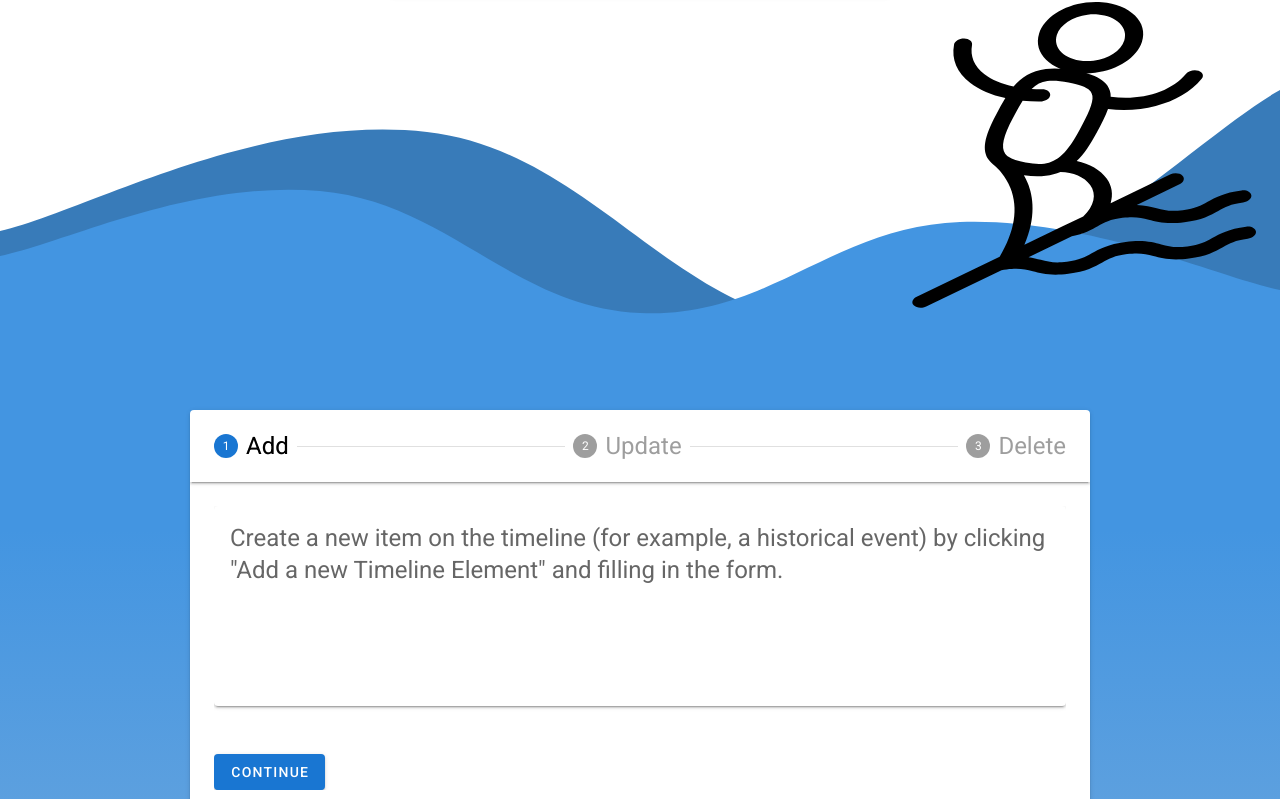
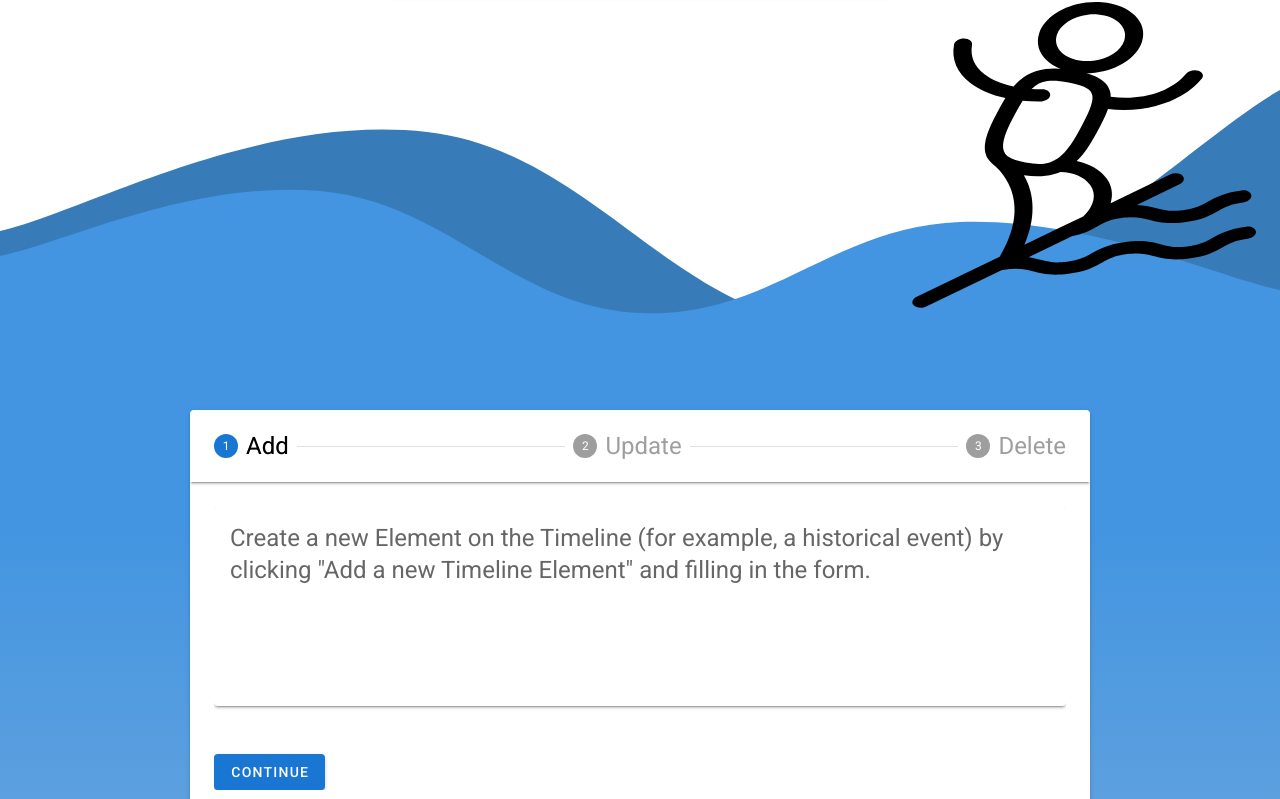
Before and after one commit to gaboarp2020/timeline-app, a Vue app: page / in a window 1280 px wide. Shown: the part 390-1189 px from the top of the page. Built offline with nearby package versions, Linux system fonts and the light colour scheme.

Commit message:
Update TheStepper.vue

```diff
--- a/src/components/TheStepper.vue
+++ b/src/components/TheStepper.vue
@@ -20,7 +20,7 @@
       <v-stepper-content step="1">
         <v-card class="mb-12" height="200px">
           <v-card-text class="text-h5"
-            >Create a new item on the timeline (for example, a historical event)
+            >Create a new Element on the Timeline (for example, a historical event)
             by clicking "Add a new Timeline Element" and filling in the
             form.</v-card-text
           >
@@ -32,7 +32,7 @@
       <v-stepper-content step="2">
         <v-card class="mb-12" height="200px">
           <v-card-text class="text-h5"
-            >Update any of the existing element in the time line by clicking on
+            >Update any of the existing Element in the Timeline by clicking on
             the pencil icon and filling in the form.</v-card-text
           >
         </v-card>
```
